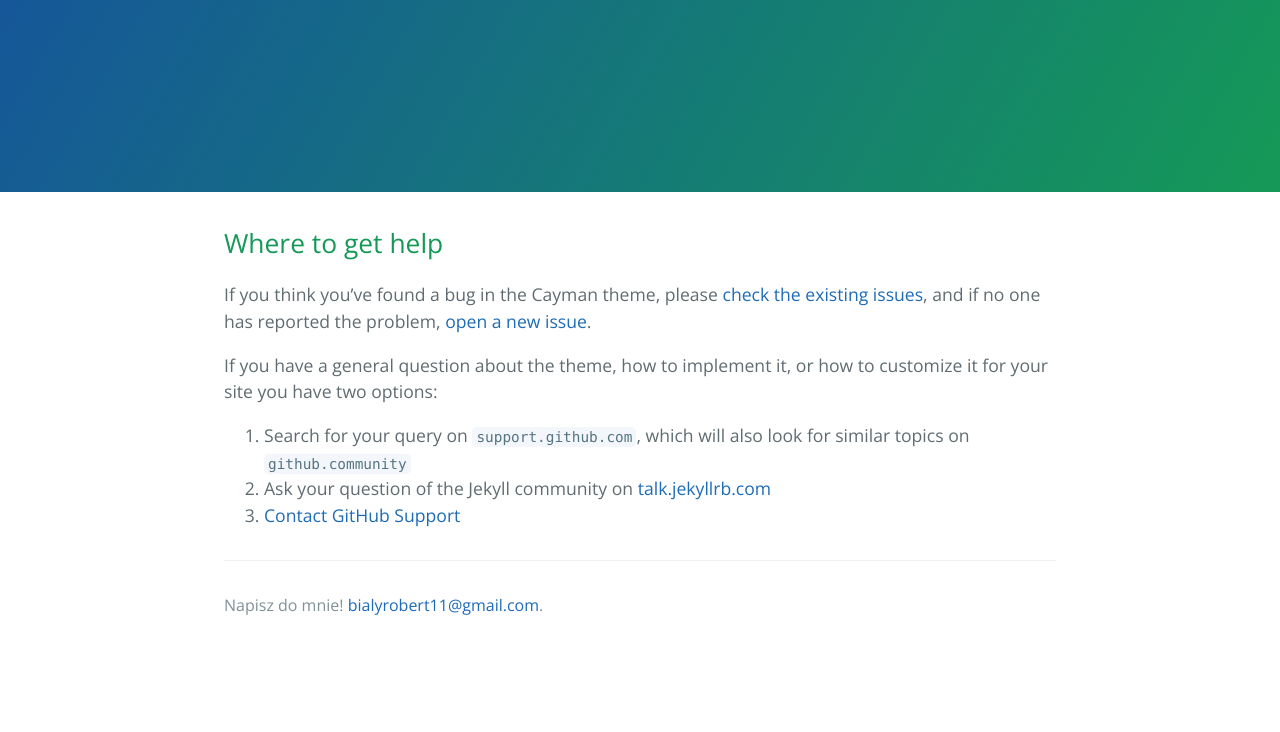
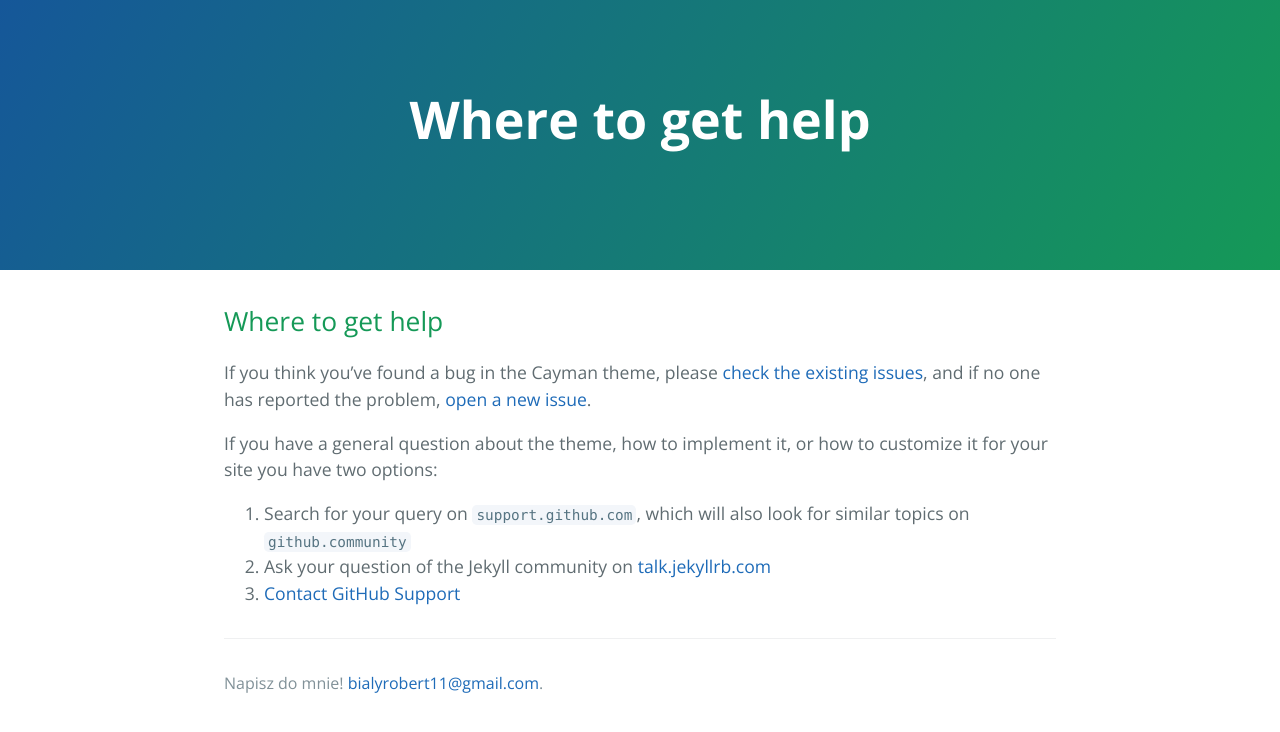
Before and after one commit to LaserRock46/laserrock46.github.io, a Jekyll site: the page built from docs/SUPPORT.md, in a window 1280 px wide. Shown: the top 732 px of the page. Built offline with Jekyll 4.4.1, drawn with Linux system fonts in a browser that asks for light colours; our own code applies the rules of GitHub Pages for plain Markdown files.

Commit message:
Update default.html

```diff
--- a/_layouts/default.html
+++ b/_layouts/default.html
@@ -16,7 +16,7 @@
     <a id="skip-to-content" href="#content">Skip to the content.</a>
 
     <header class="page-header" role="banner">
-      <h1 class="project-name">{{default: page.title}}</h1>
+      <h1 class="project-name">{{page.title}}</h1>
       <h2 class="project-tagline">{{ page.description | default: page.descritpion}}</h2>
 
 
```
